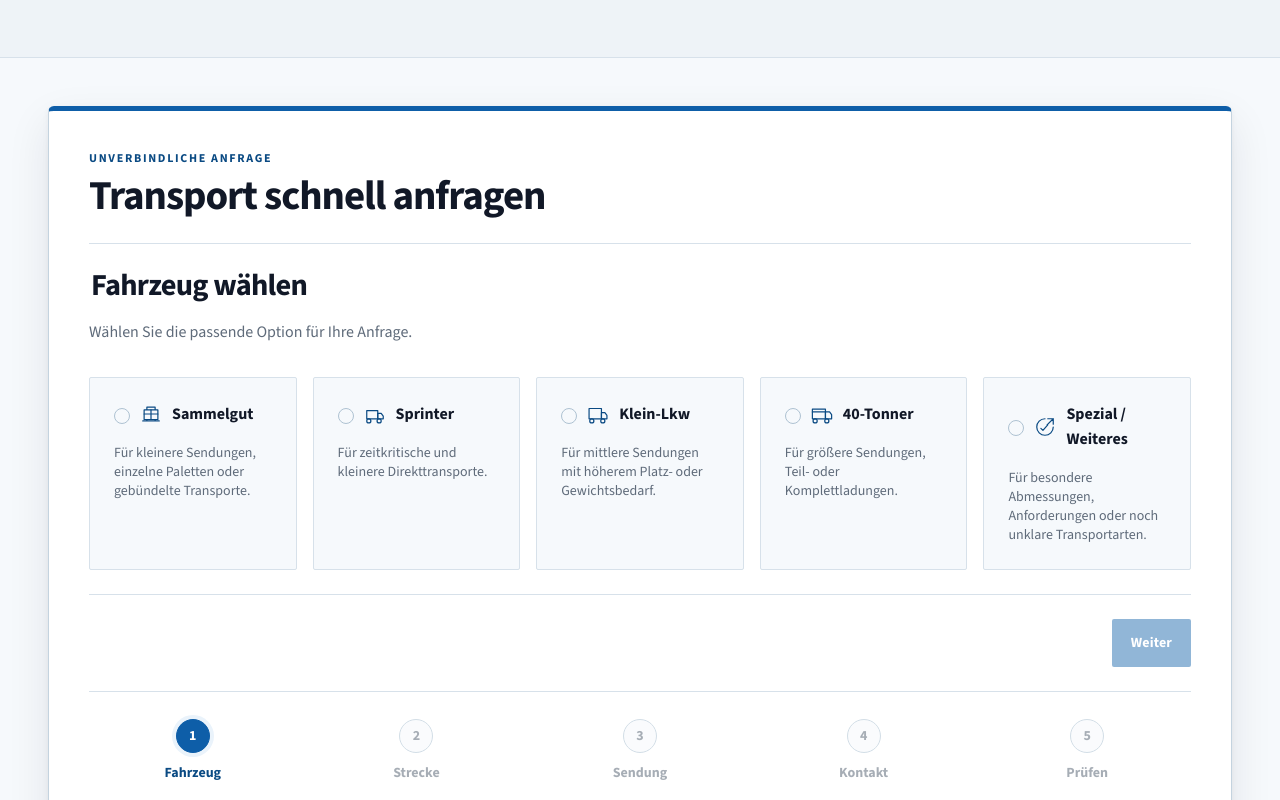
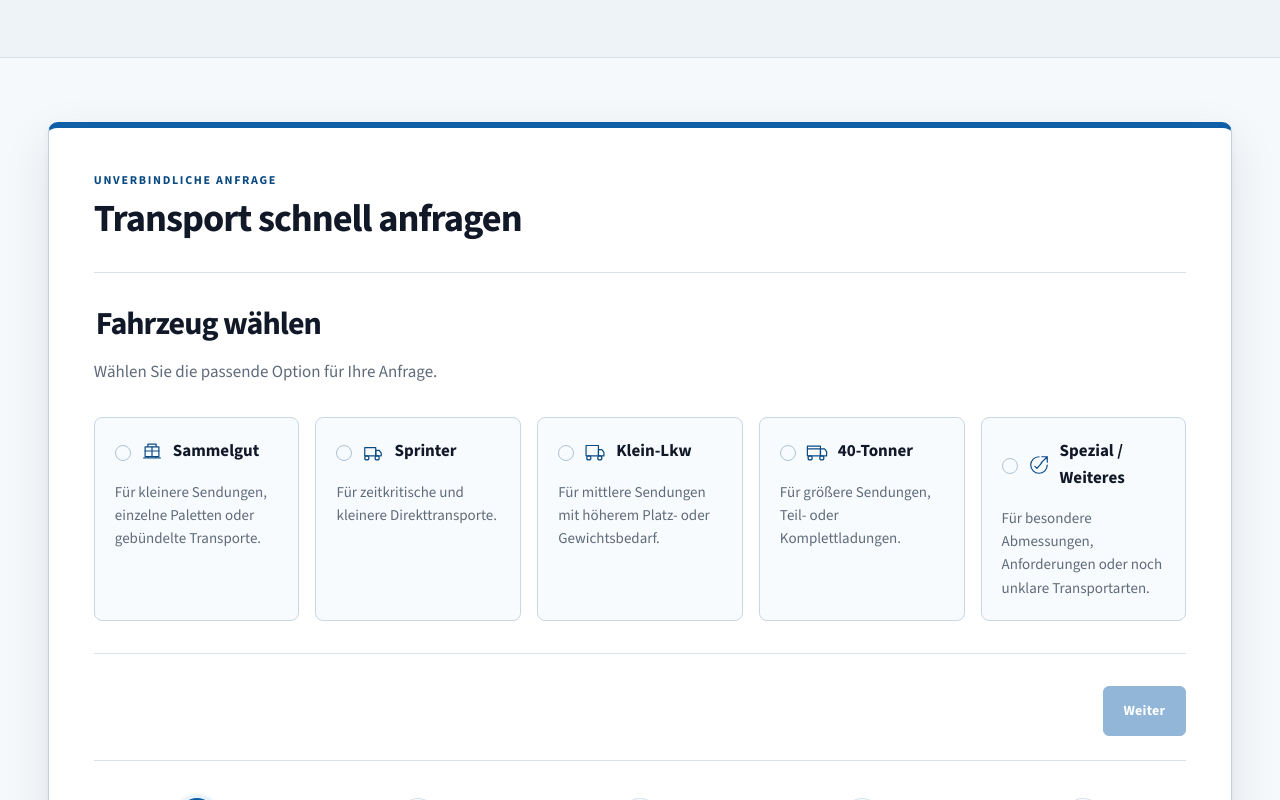
Before and after one commit to CornerDesign-Dominic/BPL-WEB, a Next.js app: page / in a window 1280 px wide. Shown: the part 420-1220 px from the top of the page. Built offline with nearby package versions, Linux system fonts and the light colour scheme.

Commit message:
Polish transport request form styling

```diff
--- a/src/app/globals.css
+++ b/src/app/globals.css
@@ -12,6 +12,10 @@
   --color-border: #d7e1ea;
   --color-border-strong: #aec2d2;
   --color-footer: #05080c;
+  --color-form-surface: #f8fbfe;
+  --color-form-control: #fbfdff;
+  --color-form-control-hover: #ffffff;
+  --color-form-shadow: rgb(17 24 39 / 10%);
   --content-width: 74rem;
   --header-height: 4.75rem;
   --space-1: 0.5rem;
@@ -113,50 +117,52 @@ h3 { margin-bottom: var(--space-2); font-size: 1.25rem; line-height: 1.22; }
 .button--secondary:hover { border-color: var(--color-primary-dark); background: var(--color-primary-soft); }
 .button:disabled { cursor: not-allowed; opacity: 0.45; }
 
-.transport-request-section { padding: var(--space-6) 0 var(--space-10); scroll-margin-top: calc(var(--header-height) + var(--space-2)); background: var(--color-surface); }
-.transport-request-box { padding: clamp(var(--space-3), 3.5vw, var(--space-5)); border: 1px solid #c4d3df; border-top: 0.3125rem solid var(--color-primary); border-radius: 0.375rem; background: var(--color-background); box-shadow: 0 1rem 2.75rem rgb(17 24 39 / 9%), 0 0.125rem 0.375rem rgb(17 24 39 / 5%); }
-.transport-request-box__intro { padding-bottom: var(--space-3); border-bottom: 1px solid var(--color-border); }
-.transport-request-box__intro .eyebrow { margin-bottom: var(--space-1); }
-.transport-request-box__intro h2 { margin-bottom: 0; }
+.transport-request-section { padding: clamp(var(--space-5), 5vw, var(--space-8)) 0 var(--space-10); scroll-margin-top: calc(var(--header-height) + var(--space-2)); background: var(--color-surface); }
+.transport-request-box { position: relative; padding: clamp(var(--space-3), 3.5vw, var(--space-6)); border: 1px solid #bfd0de; border-top: 0.375rem solid var(--color-primary); border-radius: 0.625rem; background: var(--color-background); box-shadow: 0 1.125rem 3rem var(--color-form-shadow), 0 0.125rem 0.375rem rgb(17 24 39 / 5%); }
+.transport-request-box::before { position: absolute; top: 0; right: var(--space-4); left: var(--space-4); height: 1px; background: rgb(255 255 255 / 80%); content: ""; }
+.transport-request-box__intro { padding-bottom: var(--space-4); border-bottom: 1px solid var(--color-border); }
+.transport-request-box__intro .eyebrow { margin-bottom: 0.625rem; }
+.transport-request-box__intro h2 { margin-bottom: 0; font-size: clamp(1.875rem, 3vw, 2.5rem); }
 .transport-request-box form { display: grid; min-height: 0; grid-template-rows: auto auto auto; }
-.request-step-content { padding-block: var(--space-3); }
-.request-progress { display: grid; margin: 0; padding: var(--space-3) 0 0; border-top: 1px solid var(--color-border); grid-template-columns: repeat(5, minmax(0, 1fr)); gap: var(--space-2); list-style: none; }
-.request-progress li { min-width: 0; color: var(--color-text-muted); }
-.request-progress button { display: grid; width: 100%; min-height: 4.25rem; place-items: center; gap: 0.375rem; padding: 0; border: 0; background: transparent; color: inherit; cursor: pointer; font: inherit; }
-.request-progress span { display: grid; width: 2.125rem; height: 2.125rem; place-items: center; border: 1px solid var(--color-border-strong); border-radius: 50%; background: var(--color-surface); font-size: var(--text-sm); font-weight: 800; transition: background-color var(--transition-fast), border-color var(--transition-fast), color var(--transition-fast); }
-.request-progress strong { max-width: 100%; overflow-wrap: anywhere; font-size: var(--text-sm); font-weight: 700; line-height: 1.1; text-align: center; }
+.request-step-content { padding-block: var(--space-4); }
+.request-progress { display: grid; margin: 0; padding: var(--space-4) 0 0; border-top: 1px solid var(--color-border); grid-template-columns: repeat(5, minmax(0, 1fr)); gap: var(--space-2); list-style: none; }
+.request-progress li { min-width: 0; color: #7c8997; }
+.request-progress button { display: grid; width: 100%; min-height: 4.625rem; place-items: center; gap: 0.5rem; padding: 0.25rem; border: 0; border-radius: var(--radius-small); background: transparent; color: inherit; cursor: pointer; font: inherit; transition: background-color var(--transition-fast), color var(--transition-fast); }
+.request-progress button:not(:disabled):hover { color: var(--color-primary-dark); background: var(--color-primary-soft); }
+.request-progress span { display: grid; width: 2.375rem; height: 2.375rem; place-items: center; border: 1px solid var(--color-border-strong); border-radius: 50%; background: var(--color-form-surface); font-size: var(--text-sm); font-weight: 800; transition: background-color var(--transition-fast), border-color var(--transition-fast), color var(--transition-fast), box-shadow var(--transition-fast); }
+.request-progress strong { max-width: 100%; overflow-wrap: anywhere; font-size: 0.8125rem; font-weight: 800; letter-spacing: 0.01em; line-height: 1.15; text-align: center; }
 .request-progress .is-current, .request-progress .is-complete { color: var(--color-text); }
-.request-progress .is-current span { color: var(--color-background); border-color: var(--color-primary); background: var(--color-primary); box-shadow: 0 0 0 0.25rem var(--color-primary-soft); }
+.request-progress .is-current span { color: var(--color-background); border-color: var(--color-primary); background: var(--color-primary); box-shadow: 0 0 0 0.25rem var(--color-primary-soft), 0 0.25rem 0.75rem rgb(14 94 168 / 20%); }
 .request-progress .is-current strong { color: var(--color-primary-dark); }
 .request-progress .is-complete span { color: var(--color-primary-dark); border-color: var(--color-primary); background: var(--color-primary-soft); }
-.request-progress .is-locked button { cursor: not-allowed; opacity: 0.55; }
+.request-progress .is-locked button { cursor: not-allowed; opacity: 0.5; }
 .request-fieldset, .request-subfieldset { min-width: 0; margin: 0; padding: 0; border: 0; }
-.request-control { display: grid; gap: 0.375rem; }
-.request-fieldset > legend, .request-step__heading h3 { max-width: 38rem; margin-bottom: var(--space-2); color: var(--color-text); font-size: clamp(1.4rem, 2.5vw, 1.9rem); font-weight: 700; letter-spacing: -0.025em; line-height: 1.18; }
-.request-step__intro, .request-step__heading p { max-width: 45rem; margin-bottom: var(--space-4); color: var(--color-text-muted); }
+.request-control { display: grid; gap: 0.5rem; }
+.request-fieldset > legend, .request-step__heading h3 { max-width: 38rem; margin-bottom: var(--space-2); color: var(--color-text); font-size: clamp(1.5rem, 2.5vw, 2rem); font-weight: 800; letter-spacing: -0.03em; line-height: 1.15; }
+.request-step__intro, .request-step__heading p { max-width: 45rem; margin-bottom: var(--space-4); color: var(--color-text-muted); font-size: 1.0625rem; line-height: 1.6; }
 .transport-type-grid { display: grid; grid-template-columns: repeat(5, minmax(0, 1fr)); gap: var(--space-2); }
-.transport-type-card { position: relative; display: grid; min-height: 9rem; align-content: start; gap: var(--space-2); padding: var(--space-3); border: 1px solid var(--color-border); border-radius: var(--radius-small); background: var(--color-surface); cursor: pointer; transition: border-color var(--transition-fast), background-color var(--transition-fast), box-shadow var(--transition-fast); }
-.transport-type-card:hover { border-color: var(--color-primary); background: var(--color-background); box-shadow: 0 0.25rem 0.75rem rgb(17 24 39 / 6%); }
+.transport-type-card { position: relative; display: grid; min-height: 9.5rem; align-content: start; gap: var(--space-2); padding: 1.25rem; border: 1px solid #c8d7e3; border-radius: 0.5rem; background: var(--color-form-surface); cursor: pointer; transition: border-color var(--transition-fast), background-color var(--transition-fast), box-shadow var(--transition-fast); }
+.transport-type-card:hover { border-color: var(--color-primary); background: var(--color-background); box-shadow: 0 0.5rem 1.25rem rgb(14 94 168 / 10%); }
 .transport-type-card:has(input:focus-visible) { outline: 0.1875rem solid var(--color-primary); outline-offset: 0.1875rem; }
-.transport-type-card.is-selected { border-color: var(--color-primary); background: var(--color-primary-soft); box-shadow: inset 0.25rem 0 0 var(--color-primary); }
+.transport-type-card.is-selected { border-color: var(--color-primary); background: #f1f7fc; box-shadow: inset 0.25rem 0 0 var(--color-primary), 0 0.5rem 1.25rem rgb(14 94 168 / 10%); }
 .transport-type-card__content { display: block; }
 .transport-type-card__header { display: grid; align-items: center; grid-template-columns: auto 1.375rem 1fr; column-gap: 0.625rem; }
 .transport-type-card__radio { width: 1rem; height: 1rem; margin-top: 0.15rem; border: 1px solid var(--color-border-strong); border-radius: 50%; }
 .is-selected .transport-type-card__radio { border: 0.3rem solid var(--color-primary); }
-.transport-type-card__icon { width: 1.375rem; height: 1.375rem; color: var(--color-primary-dark); stroke: currentColor; stroke-linecap: round; stroke-linejoin: round; stroke-width: 1.75; }
+.transport-type-card__icon { width: 1.5rem; height: 1.5rem; color: var(--color-primary-dark); stroke: currentColor; stroke-linecap: round; stroke-linejoin: round; stroke-width: 1.75; }
 .is-selected .transport-type-card__icon { color: var(--color-primary); }
-.transport-type-card__content strong { font-size: var(--text-base); font-weight: 700; }
-.transport-type-card__content > span:last-child { display: block; margin-top: var(--space-2); color: var(--color-text-muted); font-size: var(--text-sm); line-height: 1.38; }
+.transport-type-card__content strong { font-size: 1.0625rem; font-weight: 800; }
+.transport-type-card__content > span:last-child { display: block; margin-top: var(--space-2); color: var(--color-text-muted); font-size: 0.9375rem; line-height: 1.55; }
 .request-step { padding-top: var(--space-1); }
 .route-grid, .request-form-grid { display: grid; grid-template-columns: repeat(2, minmax(0, 1fr)); gap: var(--space-3); }
-.request-subfieldset { display: grid; gap: var(--space-2); padding: var(--space-3); border: 1px solid var(--color-border); border-radius: var(--radius-small); background: var(--color-surface); }
+.request-subfieldset { display: grid; gap: var(--space-2); padding: 1.25rem; border: 1px solid #d1dee8; border-radius: 0.5rem; background: var(--color-form-surface); box-shadow: inset 0 1px 0 rgb(255 255 255 / 82%); }
 .request-subfieldset legend { padding: 0 var(--space-1); font-size: var(--text-sm); font-weight: 800; }
 .request-form-grid { margin-top: var(--space-3); }
 .request-form-grid--full { margin-top: var(--space-2); }
 .request-form-grid--full label:first-child { grid-column: 1 / -1; }
 .request-form-grid__full { grid-column: 1 / -1; }
 .shipment-groups { display: grid; margin-top: var(--space-3); gap: var(--space-4); }
-.shipment-group { min-width: 0; margin: 0; padding: var(--space-3); border: 1px solid var(--color-border); border-radius: var(--radius-small); background: var(--color-surface); }
+.shipment-group { min-width: 0; margin: 0; padding: 1.25rem; border: 1px solid #d1dee8; border-radius: 0.5rem; background: var(--color-form-surface); box-shadow: inset 0 1px 0 rgb(255 255 255 / 82%); }
 .shipment-group legend { padding: 0 var(--space-1); color: var(--color-text); font-size: var(--text-sm); font-weight: 800; }
 .shipment-time-grid { display: grid; grid-template-columns: repeat(2, minmax(0, 1fr)); gap: var(--space-3); }
 .shipment-time-row { display: grid; grid-template-columns: 2.25rem minmax(0, 1fr) minmax(0, 1fr); align-items: end; gap: var(--space-2); }
@@ -165,36 +171,43 @@ h3 { margin-bottom: var(--space-2); font-size: 1.25rem; line-height: 1.22; }
 .shipment-fix-check input { width: 1rem; height: 1rem; margin: 0; accent-color: var(--color-primary); }
 .shipment-group__grid { display: grid; grid-template-columns: repeat(2, minmax(0, 1fr)); gap: var(--space-3); }
 .shipment-dimensions { display: grid; grid-template-columns: repeat(3, minmax(0, 1fr)); gap: var(--space-3); }
-.transport-request-box label:not(.transport-type-card):not(.privacy-check):not(.honeypot) { display: grid; gap: 0.375rem; color: var(--color-text); font-size: var(--text-sm); font-weight: 700; }
-.transport-request-box input, .transport-request-box select, .transport-request-box textarea { width: 100%; border: 1px solid var(--color-border-strong); border-radius: var(--radius-small); background: var(--color-background); color: var(--color-text); font: inherit; transition: border-color var(--transition-fast), box-shadow var(--transition-fast); }
-.transport-request-box input, .transport-request-box select { min-height: 2.875rem; padding-inline: 0.75rem; }
-.transport-request-box textarea { padding: 0.75rem; resize: vertical; }
-.transport-request-box input:focus, .transport-request-box select:focus, .transport-request-box textarea:focus { border-color: var(--color-primary); box-shadow: 0 0 0 0.1875rem var(--color-primary-soft); outline: 0; }
+.transport-request-box label:not(.transport-type-card):not(.privacy-check):not(.honeypot) { display: grid; gap: 0.5rem; color: var(--color-text); font-size: 0.875rem; font-weight: 800; line-height: 1.35; }
+.transport-request-box input, .transport-request-box select, .transport-request-box textarea { width: 100%; border: 1px solid #b8c9d8; border-radius: 0.375rem; background: var(--color-form-control); color: var(--color-text); font: inherit; font-size: 1rem; transition: border-color var(--transition-fast), background-color var(--transition-fast), box-shadow var(--transition-fast); }
+.transport-request-box input, .transport-request-box select { min-height: 3rem; padding-inline: 0.875rem; }
+.transport-request-box textarea { min-height: 7rem; padding: 0.875rem; resize: vertical; }
+.transport-request-box input:hover, .transport-request-box select:hover, .transport-request-box textarea:hover { border-color: #86a9c5; background: var(--color-form-control-hover); }
+.transport-request-box input:focus, .transport-request-box select:focus, .transport-request-box textarea:focus { border-color: var(--color-primary); background: var(--color-background); box-shadow: 0 0 0 0.25rem rgb(14 94 168 / 15%); outline: 0; }
 .transport-request-box input[aria-invalid="true"], .transport-request-box textarea[aria-invalid="true"], .transport-request-box select[aria-invalid="true"] { border-color: #b42318; }
 .postal-code-autocomplete { position: relative; }
-.postal-code-autocomplete__list { position: absolute; z-index: 2; right: 0; left: 0; margin: 0.25rem 0 0; padding: 0.25rem; border: 1px solid var(--color-border); border-radius: var(--radius-small); background: var(--color-background); list-style: none; }
-.postal-code-autocomplete__list button { width: 100%; padding: 0.5rem; border: 0; background: transparent; cursor: pointer; text-align: left; }
-.postal-code-autocomplete__list button:hover { background: var(--color-surface); }
-.privacy-check { display: flex; align-items: center; gap: 0.625rem; margin-top: var(--space-4); color: var(--color-text-muted); font-size: var(--text-sm); }
+.postal-code-autocomplete__list { position: absolute; z-index: 2; right: 0; left: 0; margin: 0.375rem 0 0; padding: 0.375rem; border: 1px solid #b8c9d8; border-radius: 0.375rem; background: var(--color-background); box-shadow: 0 0.75rem 1.5rem rgb(17 24 39 / 12%); list-style: none; }
+.postal-code-autocomplete__list button { width: 100%; padding: 0.625rem; border: 0; border-radius: 0.25rem; background: transparent; cursor: pointer; text-align: left; }
+.postal-code-autocomplete__list button:hover { background: var(--color-primary-soft); }
+.privacy-check { display: flex; align-items: center; gap: 0.75rem; margin-top: var(--space-4); padding: var(--space-2) 0; color: var(--color-text-muted); font-size: 0.9375rem; }
 .privacy-check input { width: 1.125rem; height: 1.125rem; flex: 0 0 auto; margin: 0; accent-color: var(--color-primary); }
 .privacy-check span { line-height: 1.45; }
 .honeypot, .visually-hidden { position: absolute; width: 1px; height: 1px; overflow: hidden; clip: rect(0 0 0 0); white-space: nowrap; }
-.request-actions { display: flex; margin-top: auto; padding: var(--space-3) 0; border-top: 1px solid var(--color-border); align-items: center; justify-content: space-between; gap: var(--space-3); }
+.request-actions { display: flex; margin-top: auto; padding: var(--space-4) 0 var(--space-3); border-top: 1px solid var(--color-border); align-items: center; justify-content: space-between; gap: var(--space-3); }
+.transport-request-box .button { min-height: 3.125rem; padding-inline: 1.25rem; border-radius: 0.375rem; font-size: 0.875rem; font-weight: 800; letter-spacing: 0.015em; }
+.transport-request-box .button--primary { border-color: var(--color-primary); box-shadow: 0 0.25rem 0.625rem rgb(14 94 168 / 16%); }
+.transport-request-box .button--primary:hover { border-color: var(--color-primary-dark); box-shadow: 0 0.5rem 1rem rgb(10 74 131 / 22%); }
+.transport-request-box .button--secondary { border-color: #8eb0cb; background: var(--color-background); }
+.transport-request-box .button--secondary:hover { border-color: var(--color-primary); background: var(--color-primary-soft); }
+.transport-request-box .button:disabled { box-shadow: none; }
 .summary-grid { display: grid; grid-template-columns: repeat(2, minmax(0, 1fr)); gap: var(--space-3); }
-.summary-group { padding: var(--space-3); border: 1px solid var(--color-border); border-radius: var(--radius-small); background: var(--color-surface); }
+.summary-group { padding: 1.25rem; border: 1px solid #d1dee8; border-radius: 0.5rem; background: var(--color-form-surface); box-shadow: inset 0 1px 0 rgb(255 255 255 / 82%); }
 .summary-group__heading { display: flex; margin-bottom: var(--space-2); align-items: center; justify-content: space-between; gap: var(--space-2); }
 .summary-group h4, .summary-group p { margin: 0; }
-.summary-group h4 { font-size: var(--text-sm); font-weight: 800; }
-.summary-group p { color: var(--color-text-muted); font-size: var(--text-sm); }
-.summary-group button { padding: 0; border: 0; color: var(--color-primary-dark); background: transparent; cursor: pointer; font: inherit; font-size: var(--text-sm); font-weight: 700; text-decoration: underline; text-underline-offset: 0.2em; }
+.summary-group h4 { font-size: 0.9375rem; font-weight: 800; }
+.summary-group p { color: var(--color-text-muted); font-size: 0.9375rem; line-height: 1.5; }
+.summary-group button { padding: 0; border: 0; color: var(--color-primary-dark); background: transparent; cursor: pointer; font: inherit; font-size: 0.875rem; font-weight: 800; text-decoration: underline; text-underline-offset: 0.2em; }
 .request-step--summary .request-step__heading p { margin-bottom: var(--space-3); }
 .summary-grid--compact { gap: var(--space-2); }
-.summary-grid--compact .summary-group { padding: var(--space-2) var(--space-3); }
+.summary-grid--compact .summary-group { padding: var(--space-2) 1.25rem; }
 .summary-grid--compact .summary-group__heading { margin-bottom: var(--space-1); }
-.summary-grid--compact .summary-group p { overflow-wrap: anywhere; font-size: 0.8125rem; line-height: 1.4; }
+.summary-grid--compact .summary-group p { overflow-wrap: anywhere; font-size: 0.875rem; line-height: 1.45; }
 .summary-grid--compact .summary-group__edit { flex: 0 0 auto; font-size: var(--text-xs); }
-.request-unbinding-note { margin: var(--space-4) 0 0; color: var(--color-text-muted); font-size: var(--text-sm); }
-.request-status { display: grid; gap: var(--space-1); margin-top: var(--space-3); font-size: var(--text-sm); }
+.request-unbinding-note { margin: var(--space-4) 0 0; color: var(--color-text-muted); font-size: 0.9375rem; line-height: 1.55; }
+.request-status { display: grid; gap: var(--space-1); margin-top: var(--space-3); font-size: 0.9375rem; }
 .request-status--success { color: #17663a; font-weight: 600; }
 .request-status--error { color: #b42318; font-weight: 600; }
 .request-status a { text-decoration: underline; }
```
